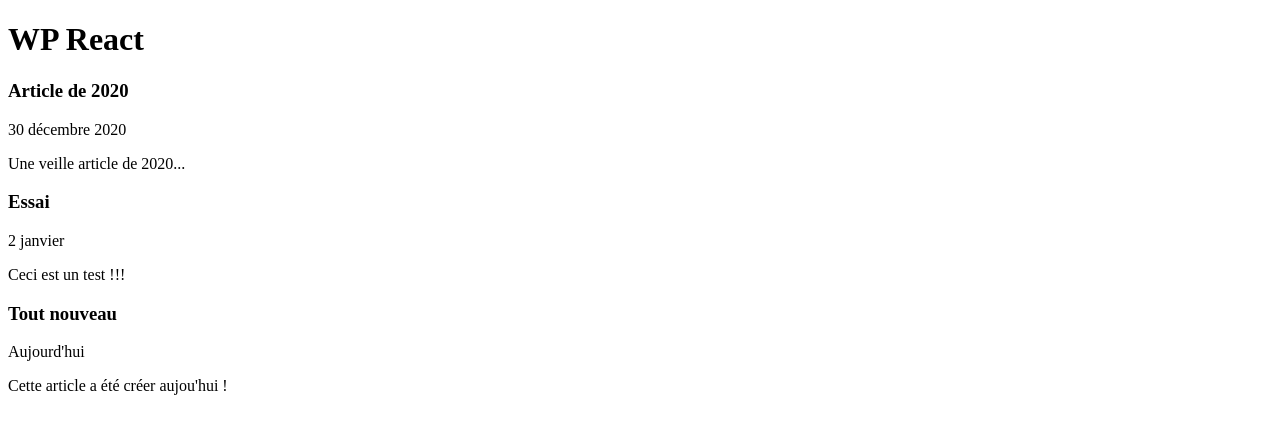
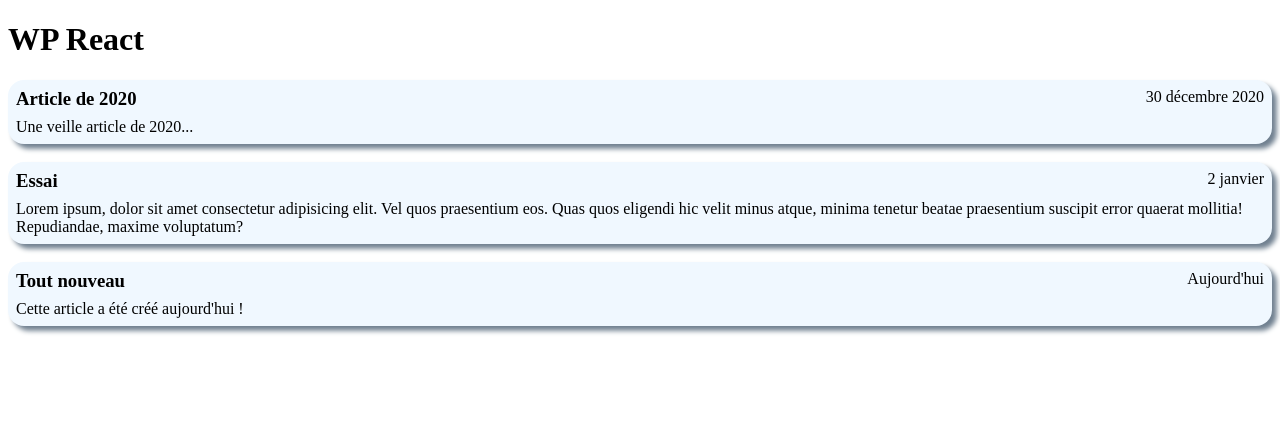
Before and after one commit to BS-JeremyB/I3-React, a React (Vite) app: page / in a window 1280 px wide. Shown: the top 434 px of the page. Built offline with nearby package versions, Linux system fonts and the light colour scheme.

Commit message:
Design Article 🎨

```diff
--- a/package.json
+++ b/package.json
@@ -11,7 +11,8 @@
   },
   "dependencies": {
     "react": "^18.3.1",
-    "react-dom": "^18.3.1"
+    "react-dom": "^18.3.1",
+    "sass": "^1.83.1"
   },
   "devDependencies": {
     "@eslint/js": "^9.17.0",
--- a/src/App.tsx
+++ b/src/App.tsx
@@ -10,16 +10,18 @@ function App() {
         resume='Une veille article de 2020...'
         date={new Date(2020, 11, 30)}
         />
+        <br />
 
       <Article
         title='Essai'
-        resume='Ceci est un test !!!'
+        resume='Lorem ipsum, dolor sit amet consectetur adipisicing elit. Vel quos praesentium eos. Quas quos eligendi hic velit minus atque, minima tenetur beatae praesentium suscipit error quaerat mollitia! Repudiandae, maxime voluptatum?'
         date={new Date(2025, 0, 2)}
         />
+        <br />
 
       <Article
         title='Tout nouveau'
-        resume={'Cette article a été créer aujou\'hui !'}
+        resume={'Cette article a été créé aujourd\'hui !'}
         date={new Date(2025, 0, 13)}
         />
     </>
--- /dev/null
+++ b/src/components/Article/Article.module.scss
@@ -0,0 +1,21 @@
+.article {
+    padding: 1ch;
+    box-shadow: 0.3em 0.3em 0.3em slategray;
+    border-radius: 1em;
+    background-color: aliceblue;
+
+    display: grid;
+    grid-template-columns: 1fr max-content;
+    gap: 0.5em;
+    grid-template-areas:
+        "a b"
+        "c c";
+
+    h3, p {
+        margin: 0;
+    }
+
+    .content {
+        grid-area: c;
+    }
+}
--- a/src/components/Article/Article.tsx
+++ b/src/components/Article/Article.tsx
@@ -1,3 +1,5 @@
+import style from './Article.module.scss';
+
 type ArticleProps = {
     title: string;
     date: Date;
@@ -14,12 +16,13 @@ const Article = ({ title, date, resume }: ArticleProps) => {
         year: (new Date().getFullYear() !== date.getFullYear()) ? 'numeric' : undefined
     });
 
-
     return (
-        <div>
+        <div className={style.article}>
             <h3>{title}</h3>
             <p>{isToday ? 'Aujourd\'hui' : renderDate}</p>
-            <p>{resume}</p>
+            <div className={style.content}>
+                {resume}
+            </div>
         </div>
     );
 };
```
Also changed, not shown: 1 other file (tests, documents, lock files or other folders).
